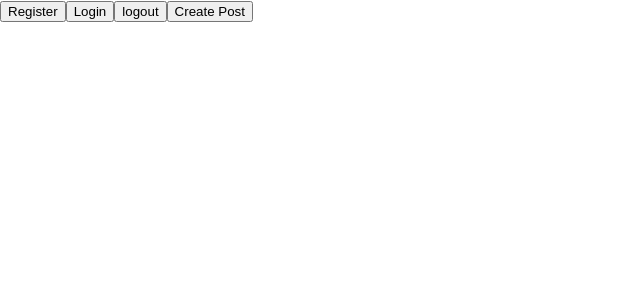
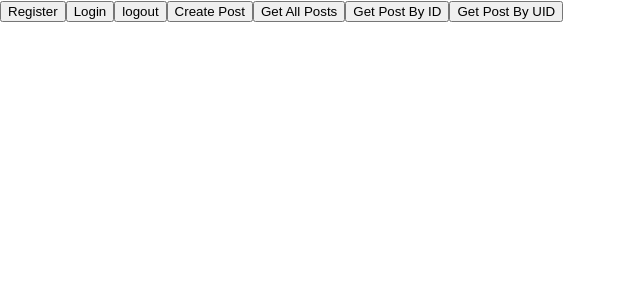
Before and after one commit to Timson89/Week5ReactRocketship-FirebasePractice, a React (Create React App) app: page / in a window 1280 px wide. Shown: the top 300 px of the page, without its empty margins (0-640 px from the left). Built offline with nearby package versions, Linux system fonts and the light colour scheme; no server answers.

Commit message:
Learned how to fetch data with A unique ID.

```diff
--- a/src/App.js
+++ b/src/App.js
@@ -1,7 +1,7 @@
 import './App.css';
 import React from 'react';
 import { auth, db } from './firebase/init.jsx';
-import { collection, addDoc } from 'firebase/firestore';
+import { collection, addDoc, getDocs, getDoc, doc, query, where } from 'firebase/firestore';
 import { createUserWithEmailAndPassword, signInWithEmailAndPassword, onAuthStateChanged, signOut } from "firebase/auth";
 
 
@@ -17,9 +17,39 @@ function App() {
     const post = {
 
       title: "Land A $100k Job!",
-      description: "Finish Frontend Simplified."
+      description: "Finish Firebase Firestore lesson.",
+      uid: user.uid
     }
     addDoc(collection(db, "posts"), post)
+  }
+
+  async function getAllPosts(){
+
+    const { docs } = await getDocs(collection(db, "posts"));
+    const posts = docs.map(elem => ({ ...elem.data(), id: elem.id }));
+
+    console.log(posts);
+  }
+
+  async function getPostByID(){
+
+    const hardCodedId = 'GRtbtWxuov7bpnhfVqNT';
+    const postRef = doc(db, "posts", hardCodedId)
+    const postSnap = await getDoc(postRef);
+    const post = postSnap.data();
+
+    console.log(post);
+  }
+
+  async function getPostByUID(){
+
+    const postCollectionRef = await query(
+
+      collection(db, "posts"),
+      where('uid', '==', user.uid)
+    )
+    const { docs } = await getDocs(postCollectionRef);
+    console.log(docs.map(docs => docs.data()));
   }
 
   // Stay logged in even after browser refreshes //
@@ -90,11 +120,17 @@ function App() {
   return (
 
     <div className="App">
+
       <button onClick={ register }>Register</button>
       <button onClick={ login }>Login</button>
       <button onClick={ logout }>logout</button>
       <button onClick={ createPost }>Create Post</button>
+      <button onClick={ getAllPosts }>Get All Posts</button>
+      <button onClick={ getPostByID }>Get Post By ID</button>
+      <button onClick={ getPostByUID }>Get Post By UID</button>
+
       { loading ? 'Loading...' : user.email }
+
     </div>
   );
 }
```
